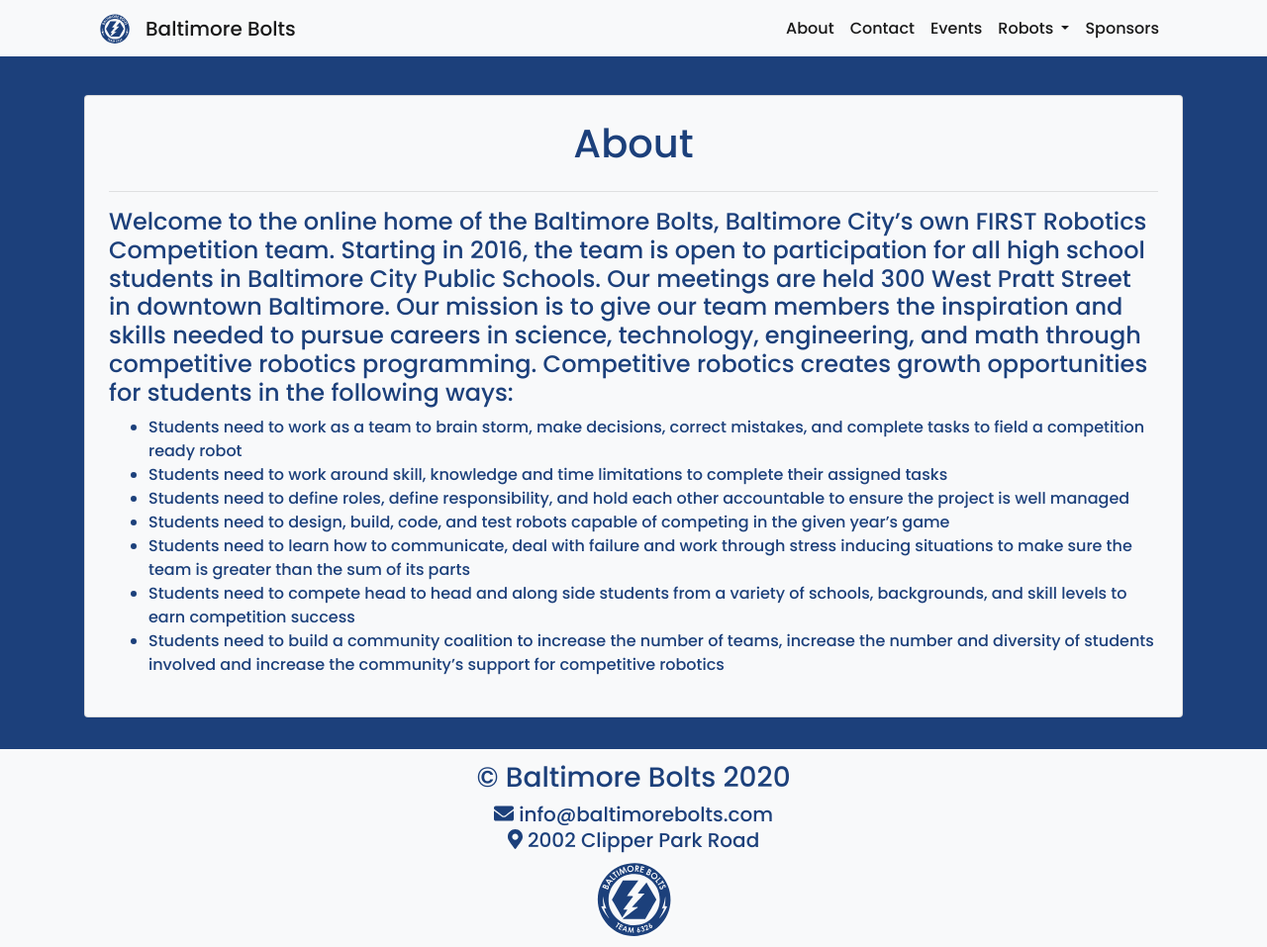
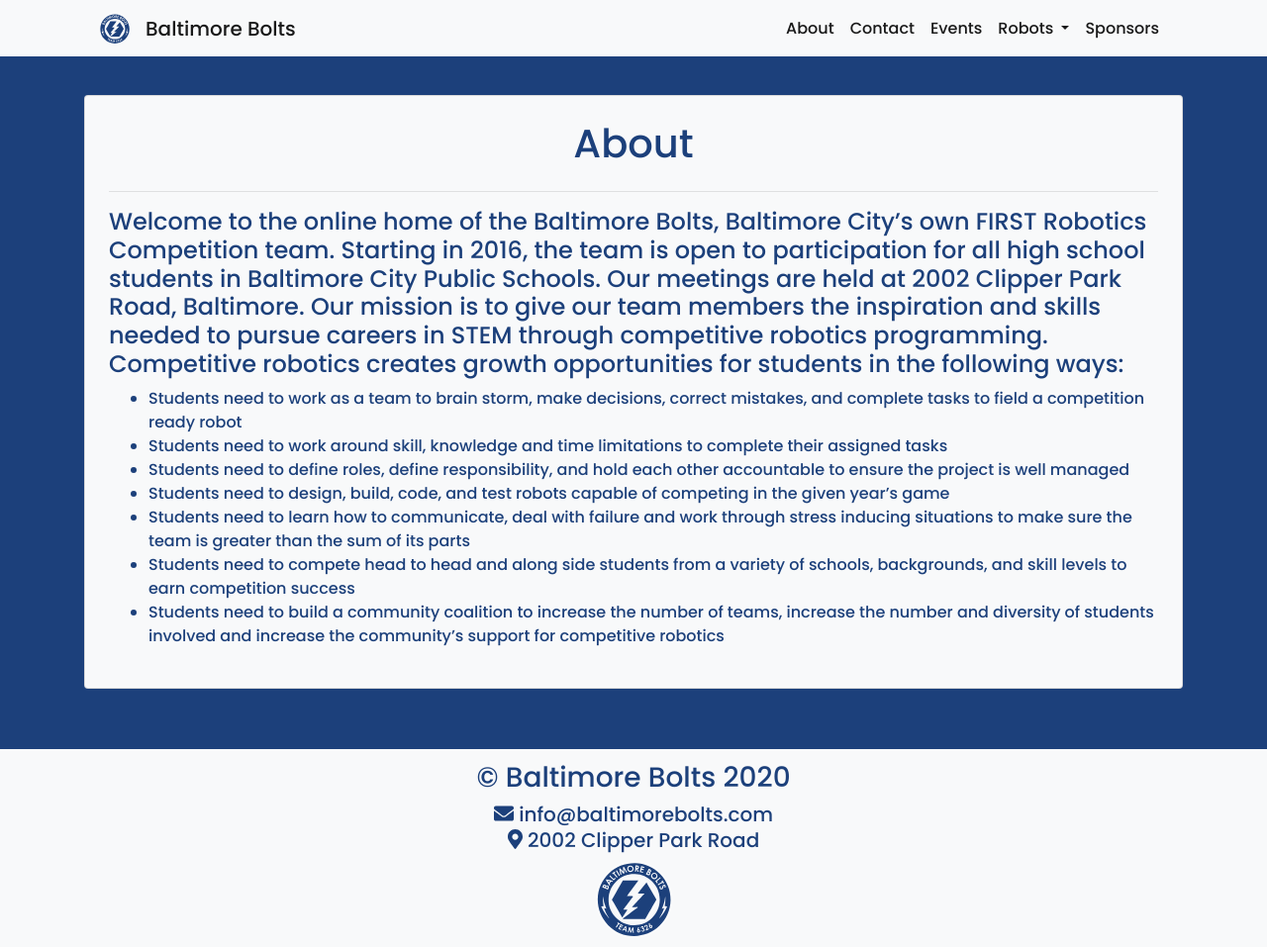
Before and after one commit to BaltimoreBolts/baltimorebolts.github.io, a Jekyll site: the page built from _pages/about.md, in a window 1280 px wide and 957 px high. Shown: the whole window at 99% size. Built offline with Jekyll 4.4.1, drawn with Linux system fonts in a browser that asks for light colours.

Commit message:
About Messaging update

```diff
--- a/_pages/about.md
+++ b/_pages/about.md
@@ -10,9 +10,12 @@ permalink: /about/
 <h1 class="mx-auto">{{ page.title }}</h1>
 <hr class="">
 <h4 class="" markdown="1">
-Welcome to the online home of the Baltimore Bolts, Baltimore City's own FIRST Robotics Competition team. Starting in 2016, the team is open to participation for all high school students in Baltimore City Public Schools. Our meetings are held 300 West Pratt Street in downtown Baltimore. Our mission is to give our team members the inspiration and skills needed to pursue careers in science, technology, engineering, and math through competitive robotics programming. Competitive robotics creates growth opportunities for students in the following ways:
+Welcome to the online home of the Baltimore Bolts, Baltimore City’s own FIRST Robotics Competition team.
+Starting in 2016, the team is open to participation for all high school students in Baltimore City Public Schools.
+Our meetings are held at 2002 Clipper Park Road, Baltimore.
+Our mission is to give our team members the inspiration and skills needed to pursue careers in STEM through competitive robotics programming. Competitive robotics creates growth opportunities for students in the following ways:
+
 </h4>
-
 - Students need to work as a team to brain storm, make decisions, correct mistakes, and complete tasks to field a competition ready robot
 - Students need to work around skill, knowledge and time limitations to complete their assigned tasks
 - Students need to define roles, define responsibility, and hold each other accountable to ensure the project is well managed
```
